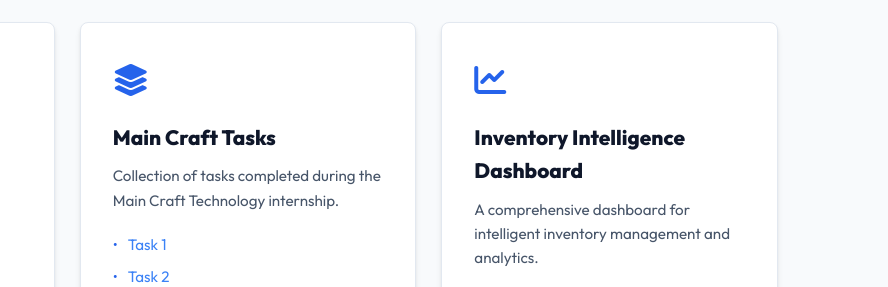
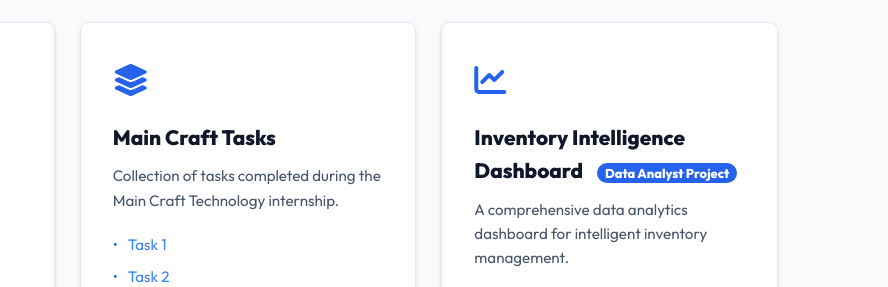
Before and after one commit to khari120624-a11y/portfolio, a plain HTML site: page index.html in a window 1280 px wide. Shown: the part 2300-2587 px from the top of the page, 392-1280 px from the left. Drawn offline with Linux system fonts and the light colour scheme.

Commit message:
Update project links and descriptions

```diff
--- a/index.html
+++ b/index.html
@@ -149,8 +149,8 @@
 
                 <div class="project-card glass-card">
                     <div class="project-icon"><i class="fas fa-chart-line"></i></div>
-                    <h3>Inventory Intelligence Dashboard</h3>
-                    <p>A comprehensive dashboard for intelligent inventory management and analytics.</p>
+                    <h3>Inventory Intelligence Dashboard <span style="font-size: 0.8rem; background: var(--primary-color); color: #fff; padding: 2px 8px; border-radius: 12px; margin-left: 10px; vertical-align: middle; white-space: nowrap;">Data Analyst Project</span></h3>
+                    <p>A comprehensive data analytics dashboard for intelligent inventory management.</p>
                     <div style="display: flex; gap: 15px; margin-top: 15px;">
                         <a href="https://inventory-intelligence-dashboard.onrender.com" target="_blank" class="project-link"><i class="fas fa-external-link-alt"></i> Live Demo</a>
                         <a href="https://github.com/khari120624-a11y/inventory-intelligence-dashboard.git" target="_blank" class="project-link"><i class="fab fa-github"></i> GitHub</a>
```
